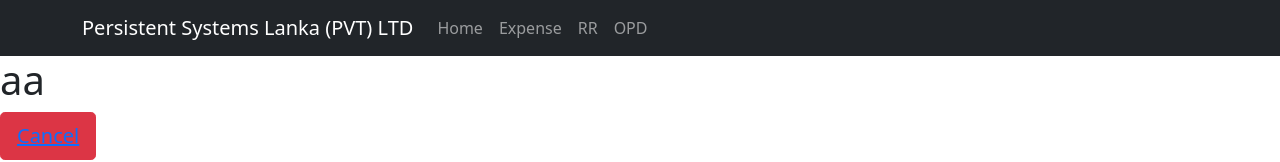
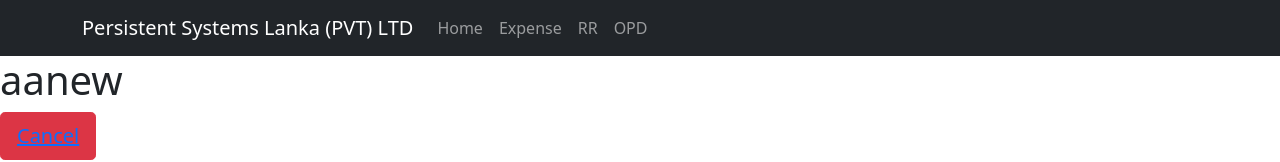
Before and after one commit to gayanath97/group_project_frontend, a React (Create React App) app: page /addexpense in a window 1280 px wide. Shown: the top 162 px of the page. Built offline with nearby package versions, Linux system fonts and the light colour scheme.

Commit message:
updated expenseform

```diff
--- a/src/components/ExpenseForm.js
+++ b/src/components/ExpenseForm.js
@@ -2,7 +2,7 @@ const ExpenseForm = () => {
     return (
 
 
-          <h1>aa</h1>
+          <h1>aanew</h1>
 
 
      );
```
